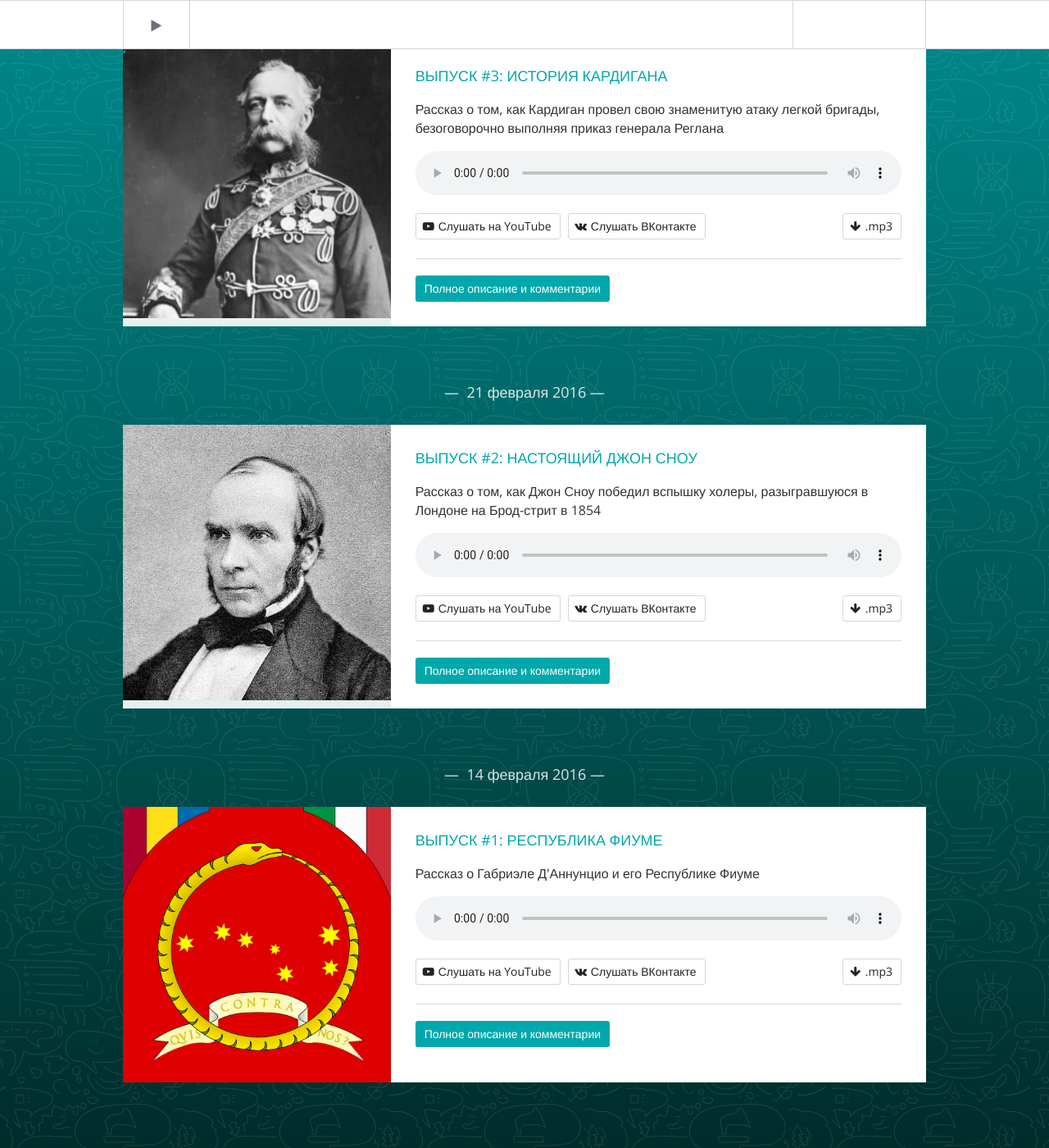
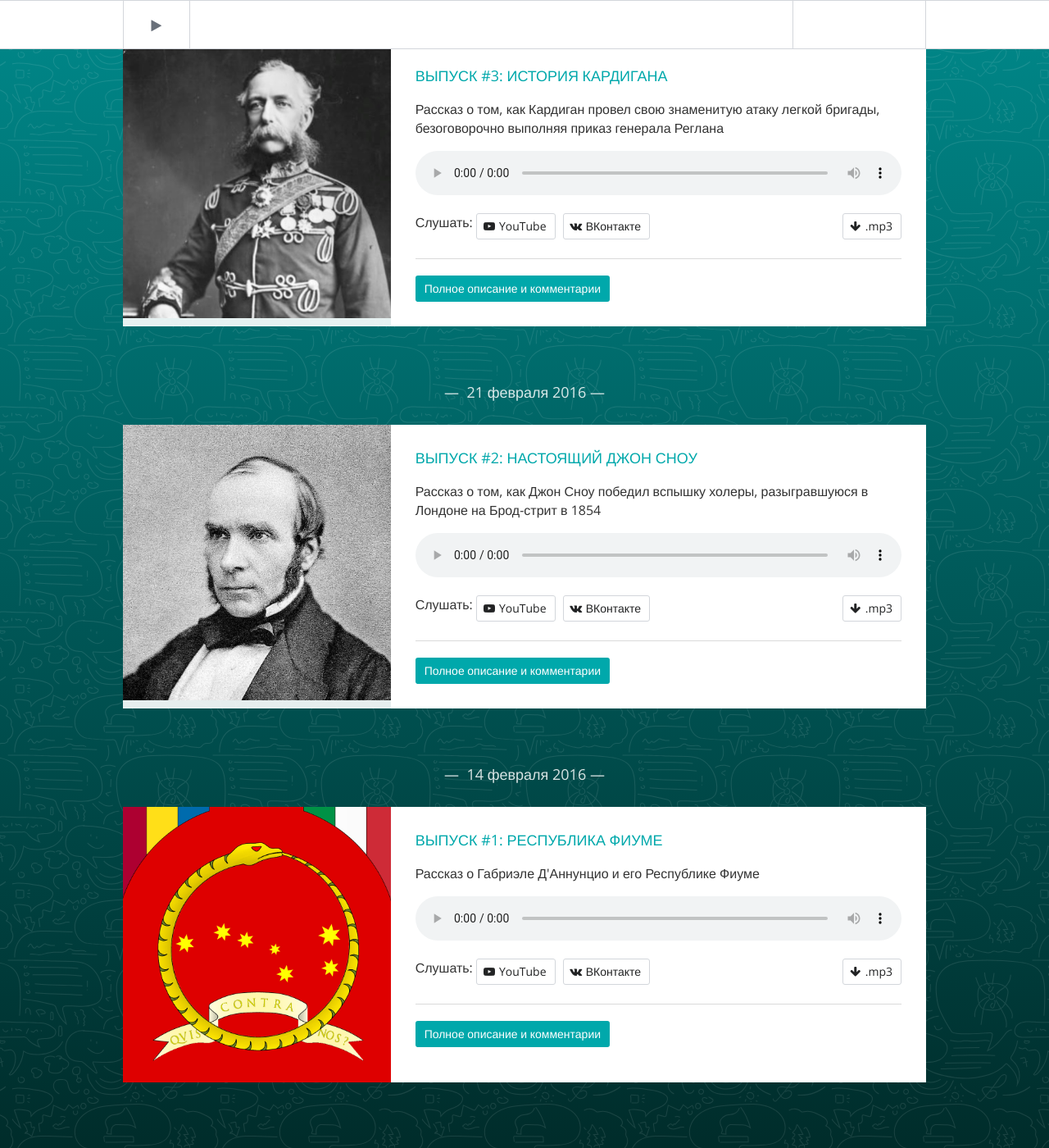
Before and after one commit to tretten/site-moonant, a Jekyll site: the page built from sunday-live.html, in a window 1280 px wide and 1400 px high, scrolled down 480 px. Shown: the whole window at 82% size. Built offline with Jekyll 4.4.1, drawn with Linux system fonts in a browser that asks for light colours; nearby versions of some CDN libraries; a script that is not in the unit is left out.

Commit message:
слушать

```diff
--- a/sunday-live.html
+++ b/sunday-live.html
@@ -42,12 +42,13 @@ title:  Все выпуски «Воскресного эфира»
                     </p>{% endif %}
                     <p>
                         <span>
+                        Слушать:
                         {% if post.yt %}
-                            <a class="button" href="{{ post.yt }}"><i class="fa fa-youtube-play"></i>Слушать на YouTube</a>
+                            <a class="button" href="{{ post.yt }}"><i class="fa fa-youtube-play"></i>YouTube</a>
                         {% endif %}
 
                         {% if post.vk %}
-                            <a class="button" href="{{ post.vk }}" ><i class="fa fa-vk"></i>Слушать ВКонтакте</a>
+                            <a class="button" href="{{ post.vk }}" ><i class="fa fa-vk"></i>ВКонтакте</a>
                         {% endif %}
                         </span>
                         {% if post.audio %}
```
